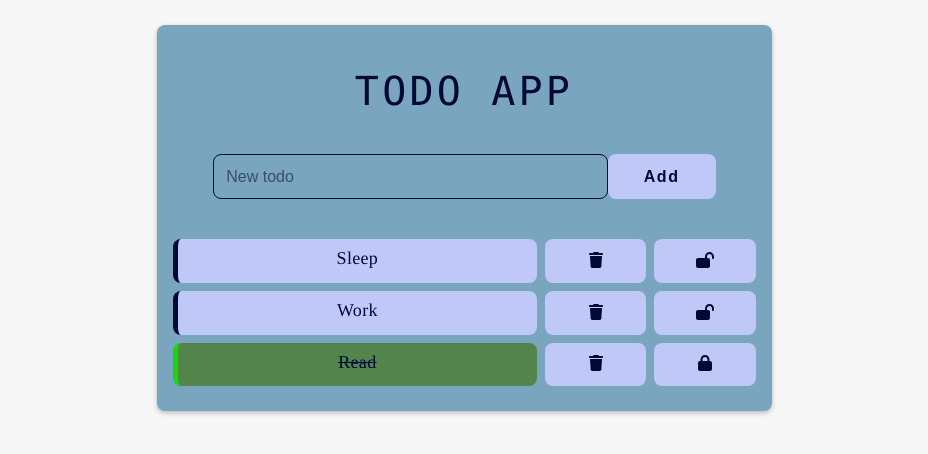
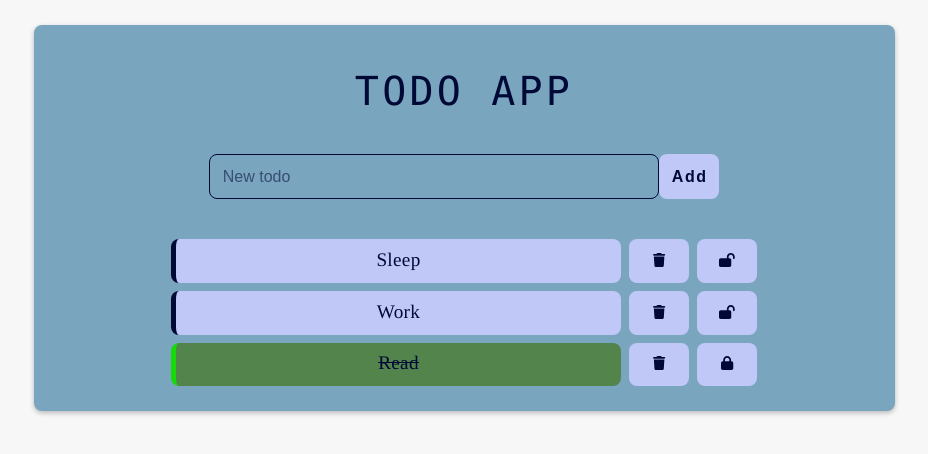
Before and after one commit to Kateriina/todo-app, a React (Create React App) app: page / in a window 1280 px wide. Shown: the top 454 px of the page, without its empty margins (176-1104 px from the left). Built offline with nearby package versions, Linux system fonts and the light colour scheme.

Commit message:
Change fonts

```diff
--- a/src/App.css
+++ b/src/App.css
@@ -5,19 +5,19 @@
 }
 
 body {
+
+  min-width: 100%;
+  max-height: 95%;
   padding: 25px;
   color: #f7f7f7;
-  min-height: 100vh;
   background: #f7f7f7;
   text-rendering: optimizeSpeed;
   font-family: "Lucida Console", Courier, monospace;
-
-
 }
 
 .App {
   padding: 1rem;
-  max-width: 50%;
+  max-width: 70%;
   margin: 0 auto;
   text-align: center;
   background: #7aa5be;
@@ -51,6 +51,8 @@ h1 {
 
 
 .todo-list {
+  max-height: 95%;
+  overflow: scroll;
 }
 
 input {
@@ -70,7 +72,7 @@ input:focus {
 }
 
 button {
-  width: 120px;
+  width: 60px;
   padding: 0.8em;
   cursor: pointer;
   font-weight: 400;
@@ -112,7 +114,7 @@ ul {
 
 li {
   width: 450px;
-  padding: 0.5em;
+  padding-top: 0.5em;
   text-align: center;
   margin-bottom: 0.5rem;
   background: #c0c8f8 ;
@@ -124,7 +126,7 @@ li {
 
   color: #000836;
   font-family: Times, Times New Roman, serif;
-  font-size: large;
+  font-size: 120%;
   overflow: scroll;
 }
 
--- a/src/App.js
+++ b/src/App.js
@@ -24,7 +24,6 @@ function App() {
         },
     ]);
 
-    //console.log(todos)
     const addTodo = () => {
         if (todo !== "") {
             setTodos(
@@ -45,7 +44,7 @@ function App() {
 
     const doneTodo = (id) => {
         const newTodos = todos.filter(todo => {
-            if (todo.id == id) {
+            if (todo.id === id) {
                 todo.status = !todo.status;
             }
             return todos;
--- a/src/TodoList.js
+++ b/src/TodoList.js
@@ -13,16 +13,15 @@ const TodoList = ({list, remove, done }) => {
                             <li key={entry.id} className={ !entry.status ? "completed" : "todo"}> {entry.title}</li>
 
                             <button className="delete-button"
-                                    /*onClick={() => {remove(entry)*/
                                     onClick={() => {remove(entry.id)
                             }}
-                            ><FontAwesomeIcon icon={faTrash}/>
+                            ><FontAwesomeIcon icon={faTrash} size="sm"/>
                             </button>
                             <button className="delete-button"
                                     onClick={() => {done(entry.id)
                             }}
                             >{
-                                entry.status ? <FontAwesomeIcon icon={faLockOpen}/> : <FontAwesomeIcon icon={faLock}/>
+                                entry.status ? <FontAwesomeIcon icon={faLockOpen} size="sm"/> : <FontAwesomeIcon icon={faLock} size="sm"/>
                             }
                             </button>
                         </div>)) }
```
